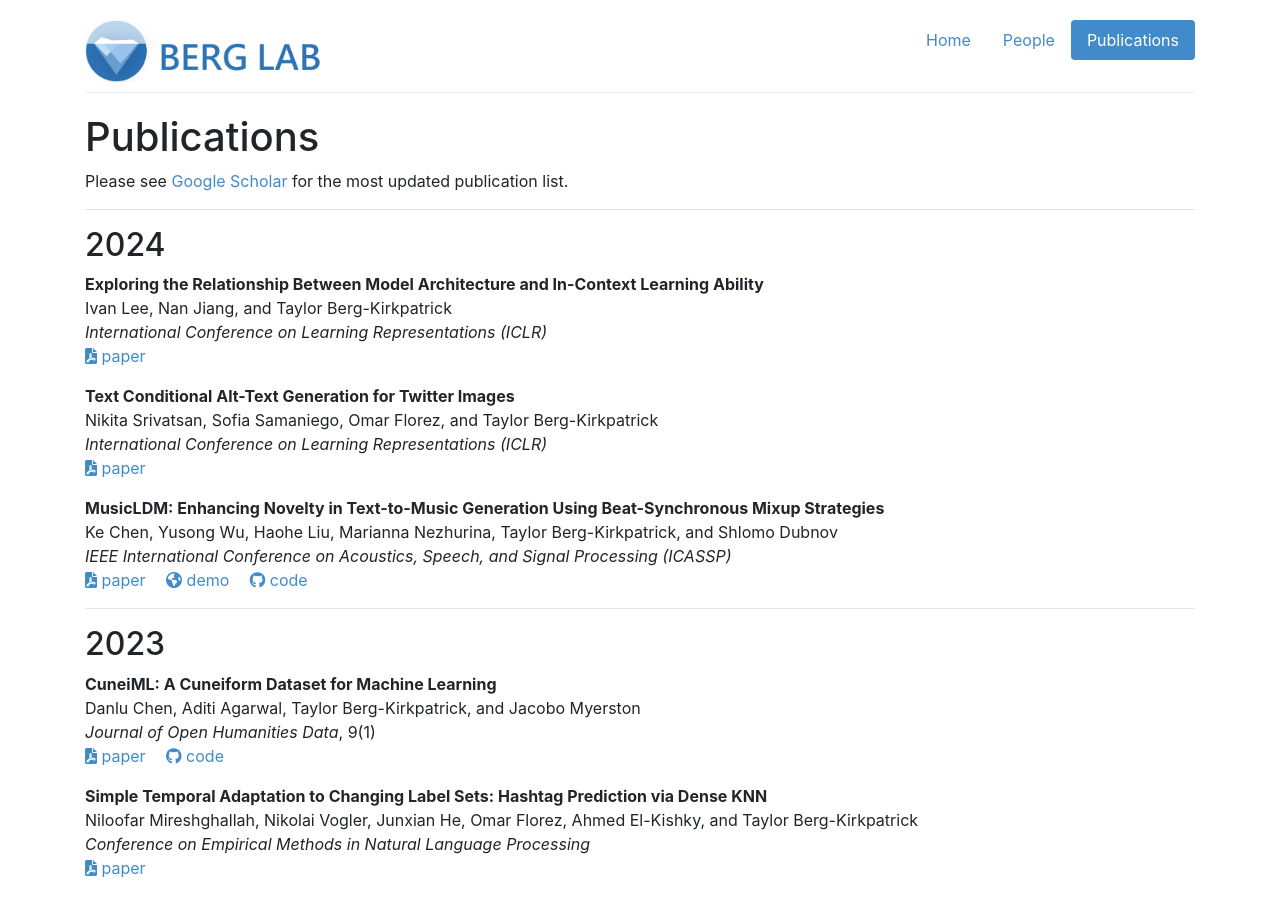
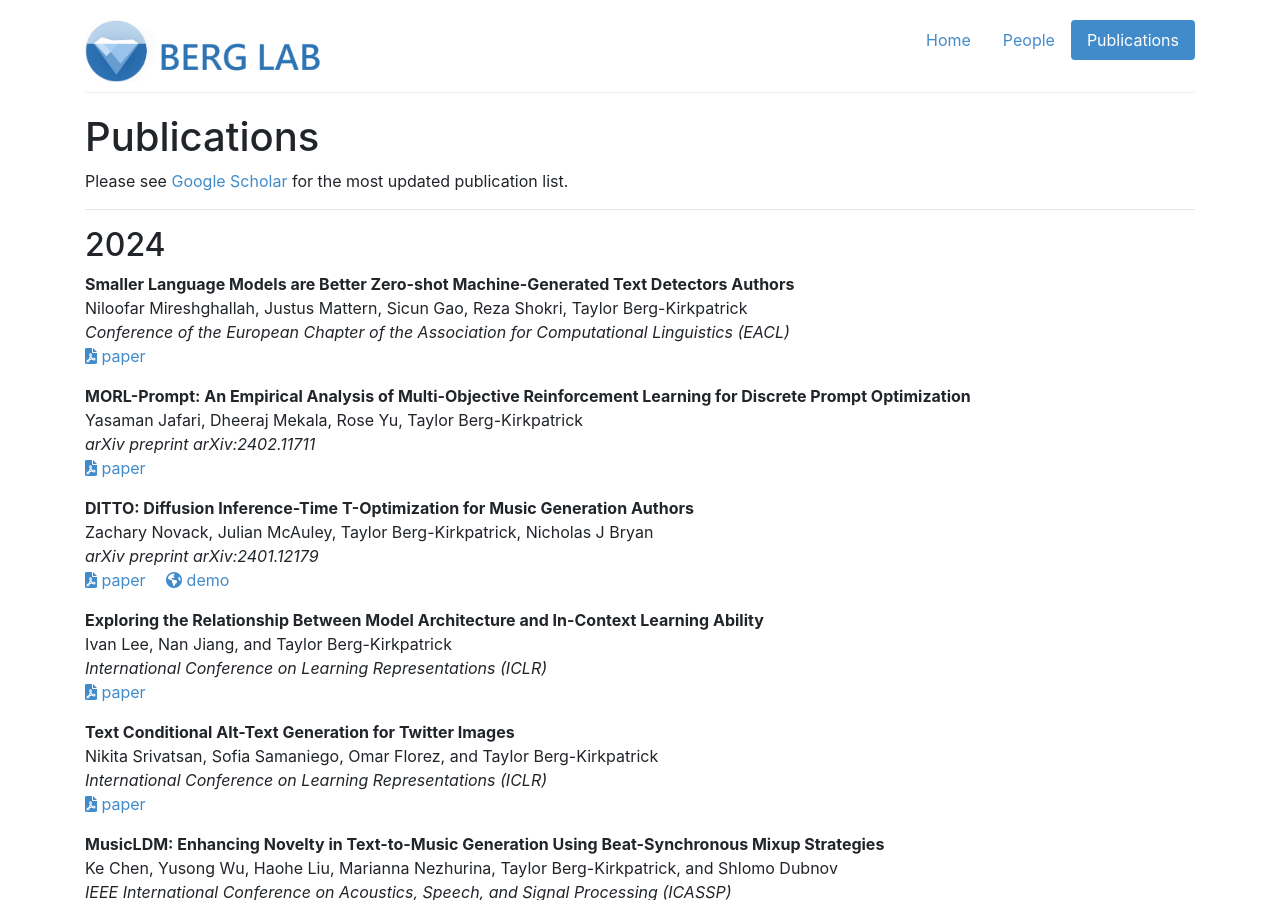
Before and after one commit to icebergnlp/icebergnlp.github.io, a Jekyll site: the page built from publications.md, in a window 1280 px wide and 900 px high. Built offline with Jekyll 4.4.1, drawn with Linux system fonts in a browser that asks for light colours.

Commit message:
Update publications

```diff
--- a/publications.md
+++ b/publications.md
@@ -8,6 +8,23 @@ Please see [Google Scholar](https://scholar.google.com/citations?user=mN6_BKAAAA
 ---
 
 ## 2024
+
+__Smaller Language Models are Better Zero-shot Machine-Generated Text Detectors Authors__\\
+Niloofar Mireshghallah, Justus Mattern, Sicun Gao, Reza Shokri, Taylor Berg-Kirkpatrick\\
+_Conference of the European Chapter of the Association for Computational Linguistics (EACL)_\\
+{% include icon_link.html text="paper" icon=site.icons.paper href="https://arxiv.org/abs/2305.09859.pdf" %}
+
+__MORL-Prompt: An Empirical Analysis of Multi-Objective Reinforcement Learning for Discrete Prompt Optimization__\\
+Yasaman Jafari, Dheeraj Mekala, Rose Yu, Taylor Berg-Kirkpatrick\\
+_arXiv preprint arXiv:2402.11711_\\
+{% include icon_link.html text="paper" icon=site.icons.paper href="https://arxiv.org/pdf/2402.11711.pdf" %}
+
+__DITTO: Diffusion Inference-Time T-Optimization for Music Generation Authors__\\
+Zachary Novack, Julian McAuley, Taylor Berg-Kirkpatrick, Nicholas J Bryan\\
+_arXiv preprint arXiv:2401.12179_\\
+{% include icon_link.html text="paper" icon=site.icons.paper href="https://arxiv.org/pdf/2401.12179.pdf" %}&emsp;
+{% include icon_link.html text="demo" icon=site.icons.demo href="https://ditto-music.github.io/web/" %}
+
 
 __Exploring the Relationship Between Model Architecture and In-Context Learning Ability__\\
 Ivan Lee, Nan Jiang, and Taylor Berg-Kirkpatrick\\
```
